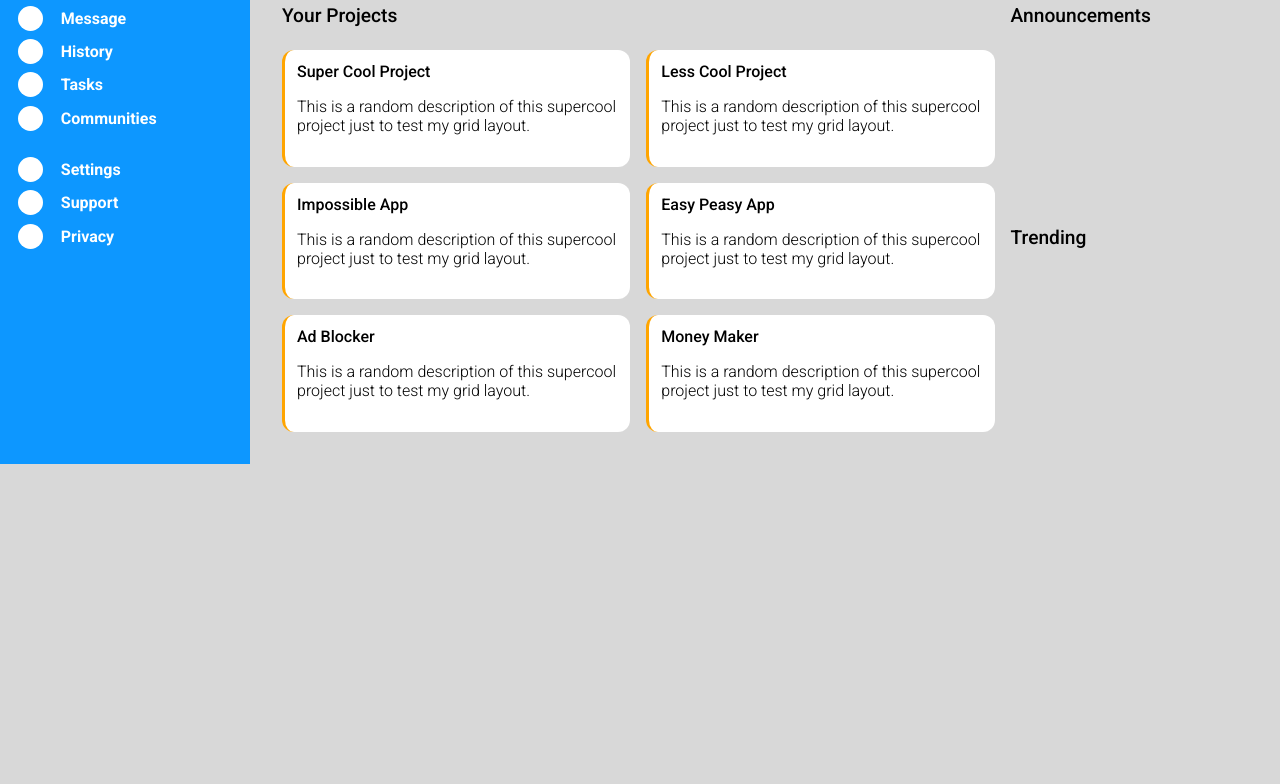
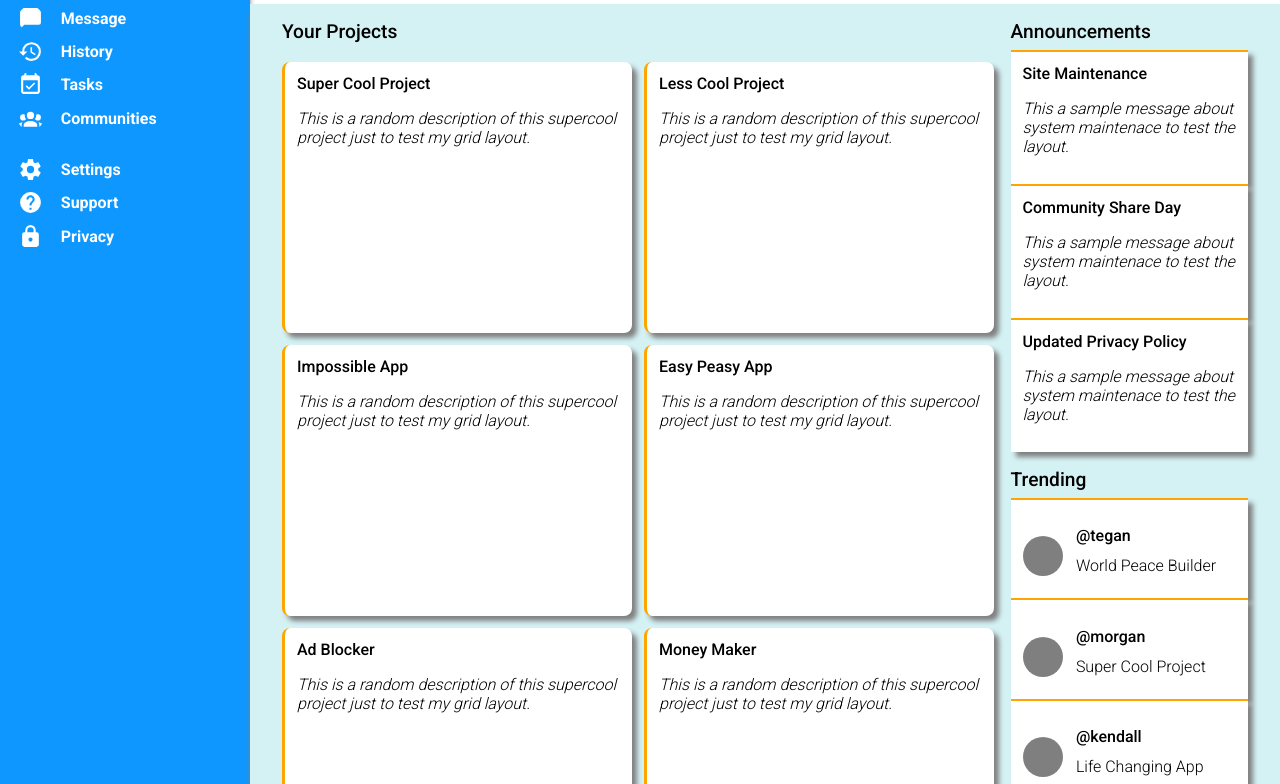
Before and after one commit to blackbird410/Admin-dashboard, a plain HTML site: page index.html in a window 1280 px wide. Shown: the part 151-935 px from the top of the page. Before the commit the page ends 800 px from the top, so only its background shows below. Drawn offline with Linux system fonts and the light colour scheme.

Commit message:
Added sidebar icons and other layout elements

```diff
--- a/code.js
+++ b/code.js
@@ -1,4 +1,4 @@
-import { projectSamples } from "./data.js"
+import { projectSamples, announcementSamples, trendingSamples } from "./data.js"
 
 const body = document.body;
 addLayout();
@@ -6,6 +6,8 @@ addSidebarElements();
 addHeaderElements();
 addMainElements();
 addProjects();
+addAnnouncements();
+addTrendings();
 
 
 function addLayout() {
@@ -40,6 +42,7 @@ function addSidebarElements() {
 	help.classList.add('sidebar-help');
 
 	const logoIcon = document.createElement('div');
+	logoIcon.style.backgroundImage = "url('icons/dashboard.svg')";
 	const logoText = document.createElement('div');
 	logoText.textContent = 'Dashboard';
 	logoIcon.classList.add('icon');
@@ -59,6 +62,7 @@ function addSidebarElements() {
 		itemIcon.classList.add('icon');
 		itemText.classList.add('icon-name');
 
+		itemIcon.style.backgroundImage = `url('icons/${item.toLowerCase()}.svg')`;
 		itemText.textContent = item;
 
 		itemContainer.appendChild(itemIcon);
@@ -76,7 +80,8 @@ function addSidebarElements() {
                 itemIcon.classList.add('icon');
                 itemText.classList.add('icon-name');
 
-                itemText.textContent = item;
+                itemIcon.style.backgroundImage = `url('icons/${item.toLowerCase()}.svg')`;
+		itemText.textContent = item;
 
                 itemContainer.appendChild(itemIcon);
                 itemContainer.appendChild(itemText);
@@ -126,6 +131,7 @@ function addHeaderElements(){
 	adminWelcome.classList.add('admin-welcome');
 	adminWelcome.appendChild(adminIcon.cloneNode(true));
 	const hello = document.createElement('div');
+	hello.setAttribute('id', 'hello');
 	hello.textContent = "Hi there,";
 	adminWelcome.appendChild(hello);
 	const name = adminName.cloneNode(true);
@@ -154,16 +160,16 @@ function addMainElements() {
 
 	const projects = document.createElement('div');
 	const announcements = document.createElement('div');
-	const trending = document.createElement('div');
+	const trendings = document.createElement('div');
 
 	projects.classList.add('projects');
 	announcements.classList.add('announcements');
-	trending.classList.add('trending');
+	trendings.classList.add('trendings');
 
 	const headers = ['Your Projects', 'Announcements', 'Trending'];
 	headers.forEach(headerTitle => {
 		const header = document.createElement('div');
-		header.classList.add('header');
+		header.classList.add('main-header');
 		header.textContent = headerTitle;
 
 		switch(headerTitle)
@@ -175,7 +181,7 @@ function addMainElements() {
 				announcements.appendChild(header);
 				break;
 			case 'Trending':
-				trending.appendChild(header);
+				trendings.appendChild(header);
 				break;
 			default:
 				break;
@@ -184,7 +190,7 @@ function addMainElements() {
 
 	main.appendChild(projects);
 	main.appendChild(announcements);
-	main.appendChild(trending);
+	main.appendChild(trendings);
 }
 
 function addProjects() {
@@ -196,11 +202,10 @@ function addProjects() {
 		const description = document.createElement('p');
 
 		p.classList.add('project');
-		title.classList.add('project-title');
-		description.classList.add('project-description');
+		title.classList.add('title');
+		description.classList.add('description');
 
 		title.textContent = project.title;
-		console.log(project.title);
 		description.textContent = project.description;
 
 		p.appendChild(title);
@@ -208,3 +213,49 @@ function addProjects() {
 		container.appendChild(p);
 	});
 }
+
+function addAnnouncements() {
+	const container = document.querySelector('.announcements');
+
+	announcementSamples.forEach(announcement => {
+		const a = document.createElement('div');
+		const title = document.createElement('div');
+		const message = document.createElement('p');
+
+		a.classList.add('announcement');
+		title.classList.add('title');
+		message.classList.add('description');
+
+		title.textContent = announcement.title;
+		message.textContent = announcement.message;
+
+		a.appendChild(title);
+		a.appendChild(message);
+		container.appendChild(a);
+	});
+}
+
+function addTrendings() {
+	const container = document.querySelector('.trendings');
+
+	trendingSamples.forEach(trending => {
+		const t = document.createElement('div');
+		const icon = document.createElement('div');
+		const username = document.createElement('div');
+		const project = document.createElement('div');
+
+		t.classList.add('trending');
+		icon.classList.add('icon');
+		username.classList.add('username');
+		project.classList.add('trending-project');
+
+		icon.style.backgroundImage = trending.picture;
+		username.textContent = trending.username;
+		project.textContent = trending.project;
+
+		t.appendChild(icon);
+		t.appendChild(username);
+		t.appendChild(project);
+		container.appendChild(t);
+	});
+}
--- a/data.js
+++ b/data.js
@@ -1,3 +1,42 @@
+export const announcementSamples = [
+	{
+		title: "Site Maintenance",
+		message: "This a sample message about system maintenace to test the layout."
+	},
+	{
+                title: "Community Share Day",
+                message: "This a sample message about system maintenace to test the layout."
+        },
+	{
+                title: "Updated Privacy Policy",
+                message: "This a sample message about system maintenace to test the layout."
+        },
+
+];
+
+export const trendingSamples = [
+	{
+		picture: "",
+		username: "@tegan",
+		project: "World Peace Builder"
+	},
+	{
+		picture: "",
+		username: "@morgan",
+		project: "Super Cool Project"
+	},
+	{
+		picture: "",
+		username: "@kendall",
+		project: "Life Changing App"
+	},
+	{
+		picture: "",
+		username: "@alex",
+		project: "No Traffic Master"
+	}
+];
+
 export const projectSamples = [
     {
         title: "Super Cool Project",
--- a/style.css
+++ b/style.css
@@ -1,7 +1,7 @@
 @import url('https://fonts.googleapis.com/css2?family=Roboto:wght@100;300;500;700&display=swap');
 
 :root {
-	--bg-color: #D8D8D8;
+	--bg-color: #D4F1F4;
 
 	--icon-size: 25px;
 	--main-gap: 16px;
@@ -16,18 +16,17 @@
 
 body {
 	background-color: var(--bg-color);
-/*	height: 100vh;
-	width: 100vw; */
 	font-family: var(--main-font);
 	margin: 0;
 	padding: 0;
 	display: grid;
-	grid-template-rows: 1fr 4fr;
+	grid-template-rows: 1fr 6fr;
 	grid-template-columns: minmax(200px, 250px) 3fr;
 }
 
 body > div {
 	background-color: white;
+	box-shadow: 0px 10px 5px gray;
 }
 
 .sidebar {
@@ -75,8 +74,8 @@ body > div {
 .icon {
 	height: var(--icon-size);
 	width: var(--icon-size);
-	background-color: white;
 	border-radius:  50%;
+	filter: invert(1);
 }
 
 .header {
@@ -149,10 +148,14 @@ body > div {
 	grid-column: 2;
 }
 
+#hello {
+	font-size: 0.8rem;
+}
+
 .btn-container {
+	grid-template-rows: repeat(auto-fit, minmax(30px, 1fr));
 	grid-template-columns: repeat(auto-fit, minmax(60px, 1fr));
-	justify-content: space-between;
-	gap: 12px !important;
+	column-gap: 12px;
 }
 
 .btn {
@@ -174,47 +177,90 @@ body > div {
 	background-color: inherit;
 
 	display: grid;
-	grid-template-rows: 1fr 1fr;
+	grid-template-rows: repeat(2, 1fr);
 	grid-template-columns: 3fr 1fr;
 	gap: var(--main-gap);
 	padding: var(--padding-right);
+	padding-top: 16px;
 }
 
-.main .header {
+.main-header {
 	font-size: 1.2rem;
 	font-weight: 500;
 	padding: 0;
 }
 
-.projects {
-	grid-row: 1 / -1;
-
-	display: grid;
-	grid-template-rows: 30px repeat(3, 1fr);
-	grid-template-columns: 1fr 1fr;
-	gap: var(--main-gap);
+.projects,
+.announcements,
+.trendings {
+        display: grid;
+        grid-template-rows: 30px repeat(auto-fit, minmax(100px, 1fr));
 }
 
-.projects .header {
-	grid-column: span 2;
+.projects {
+	grid-row: 1 / 3;
+
+	grid-template-columns: repeat(auto-fit, 350px);
+	gap: 12px;
+}
+
+.projects .main-header {
+	grid-column: 1 / -1;
 
 }
 
 .project {
-	background-color: white;
-	padding: 12px;
-	border-radius: 12px;
+	border-radius: 8px;
 	border-left: 3px solid var(--admin-icon-color);
 }
 
-.project p {
+.project p,
+.announcement p {
 	font-weight: 300;
+	font-style: italic;
 }
 
 .announcements {
+	grid-row: 1 / 2;
 	grid-column: 2 / 3;
 }
 
-.trending {
+.trendings {
+	grid-row: 2 / 3;
 	grid-column: 2 / 3;
 }
+
+.project,
+.announcement,
+.trending {
+	padding: 12px;
+	background-color: white;
+	box-shadow: 5px 5px 5px gray;
+}
+
+.announcement,
+.trending {
+	border-top: 2px solid orange;
+}
+
+.trending {
+	display: grid;
+	grid-template-rows: 30px 30px;
+	grid-template-columns: 1fr 3fr;
+	font-weight: 300;
+	align-content: end;
+}
+
+.trending .icon {
+	grid-row: 1 / 3;
+	grid-column: 1 / 2;
+
+	width: var(--dashboard-icon-size);
+	height: var(--dashboard-icon-size);
+	background-color: gray;
+	align-self: center;
+}
+
+.trending .username {
+	font-weight: 500;
+}
```
Also changed, not shown: icons/communities.svg (added), icons/dashboard.svg (added), icons/history.svg (added), icons/home.svg (added), icons/message.svg (added), icons/privacy.svg (added), icons/profile.svg (added), icons/settings.svg (added), icons/support.svg (added), icons/tasks.svg (added).
